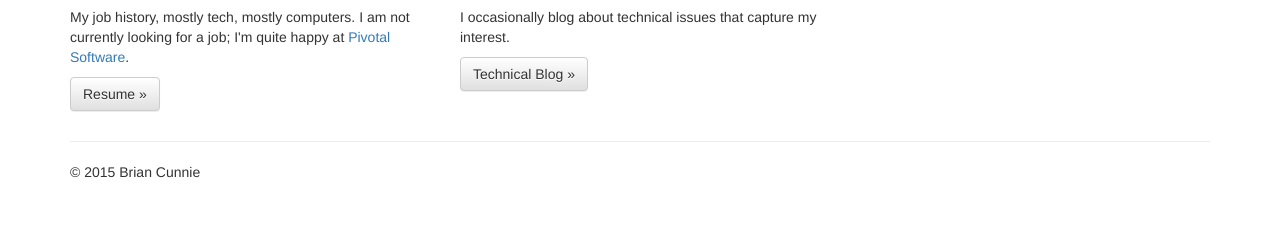
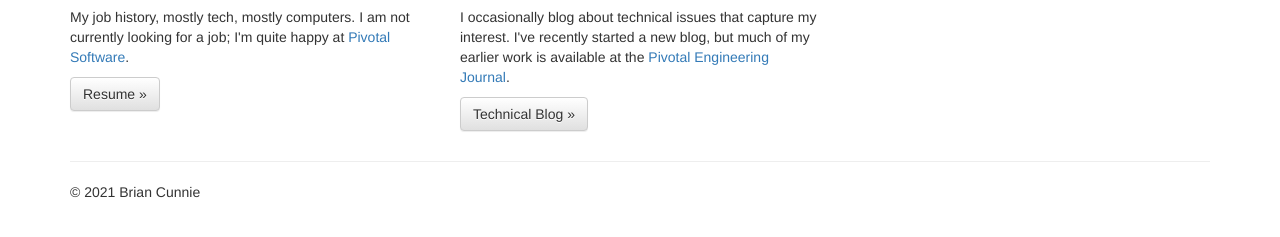
Before and after one commit to cunnie/brian.cunnie.com, a plain HTML site: page index.html in a window 1280 px wide. Shown: the part 437-674 px from the top of the page. Drawn offline with nearby package versions, Linux system fonts and the light colour scheme; a script that the page names is missing.

Commit message:
Point to _new_ technical blog

```diff
--- a/index.html
+++ b/index.html
@@ -63,8 +63,9 @@
         </div>
         <div class="col-md-4">
           <h2>Technical Blog</h2>
-          <p>I occasionally blog about technical issues that capture my interest.</p>
-          <p><a class="btn btn-default" href="https://engineering.pivotal.io/authors/cunnie/" role="button">Technical Blog &raquo;</a></p>
+          <p>I occasionally blog about technical issues that capture my interest. I've recently started a new blog, but much
+	  of my earlier work is available at the <a href="https://tanzu.vmware.com/content/pivotal-engineering-journal">Pivotal Engineering Journal</a>.</p>
+          <p><a class="btn btn-default" href="https://blog.nono.io/" role="button">Technical Blog &raquo;</a></p>
        </div>
 	<!--
         <div class="col-md-4">
@@ -78,7 +79,7 @@
       <hr>
 
       <footer>
-        <p>&copy; 2015 Brian Cunnie</p>
+        <p>&copy; 2021 Brian Cunnie</p>
       </footer>
     </div> <!-- /container -->
 
```
